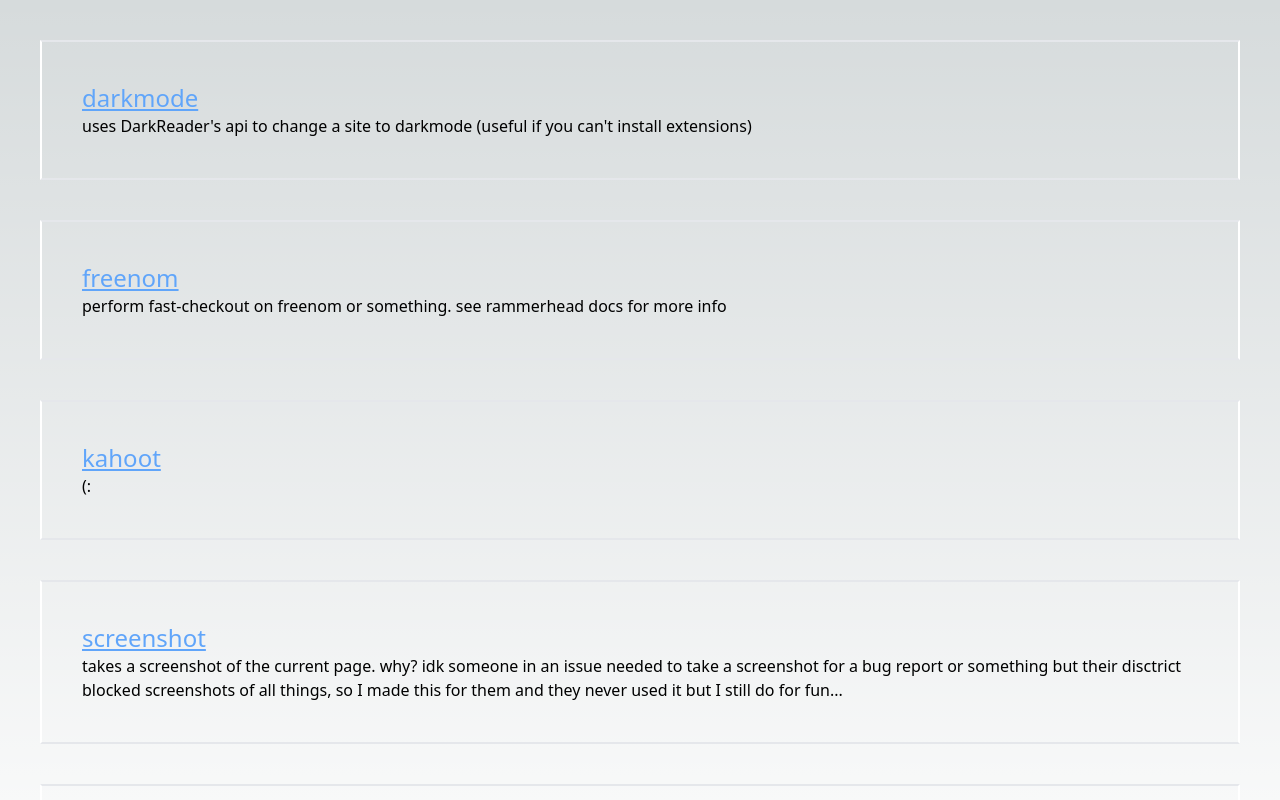
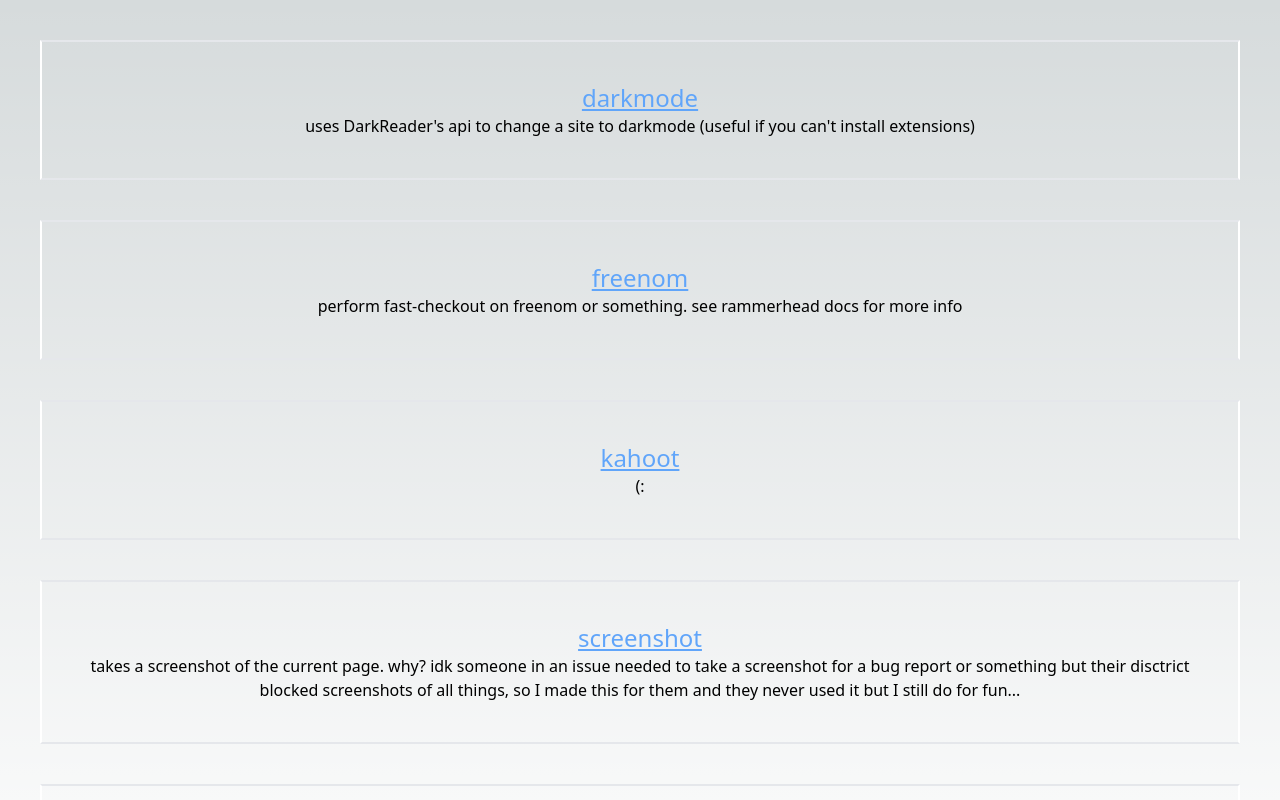
Before and after one commit to RuralAnemone/bookmarklets, a Next.js app: page / in a window 1280 px wide. Shown: the top 800 px of the page. Built offline with nearby package versions, Linux system fonts and the light colour scheme.

Commit message:
center text

```diff
--- a/src/components/bookmarklet.tsx
+++ b/src/components/bookmarklet.tsx
@@ -2,8 +2,8 @@
 
 export default function Bookmarklet(props: any) {
 	const code: string = `javascript:fetch("https://cdn.jsdelivr.net/gh/RuralAnemone/bookmarklets/public/${props.name}.js").then((data=>data.text())).catch((e=>alert(e))).then((text=>eval(text))).catch((e=>alert(e)));`
-	return(
-		<div className="border-2 border-x-white p-10 m-10">
+	return (
+		<div className="border-2 border-x-white p-10 m-10 text-center">
 		<a className="text-2xl underline text-blue-400" href={code}><h3>{props.name}</h3></a>
 			<p>{props.desc}</p>
 		</div>
```
